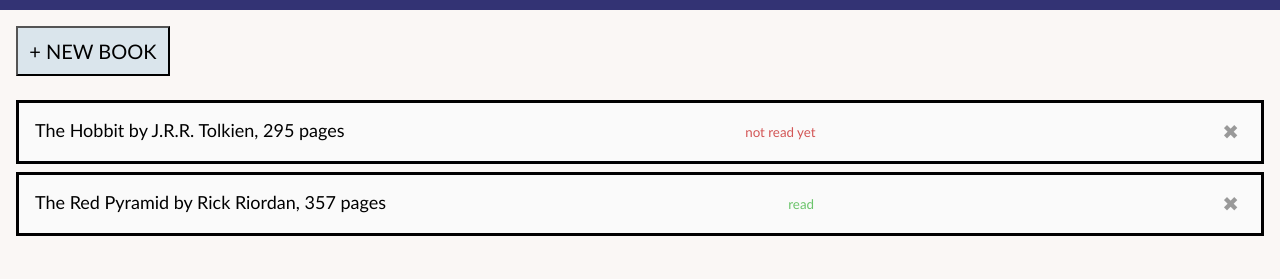
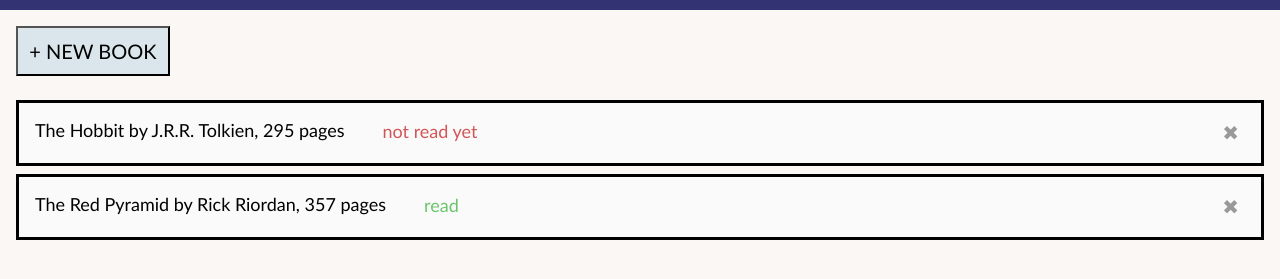
Before and after one commit to MichelleMWang/simple-library-app, a plain HTML site: page index.html in a window 1280 px wide. Shown: the part 83-362 px from the top of the page. Drawn offline with Linux system fonts and the light colour scheme.

Commit message:
final touches to UI

```diff
--- a/script.js
+++ b/script.js
@@ -99,6 +99,7 @@
 
     displayBook(newBook);
     modal.style.display = 'none';
+    reset();
 })
 
 
--- a/styles.scss
+++ b/styles.scss
@@ -32,6 +32,7 @@
         flex-direction: column;
         input{
             margin: 1rem;
+            padding: 1rem;
             border: 1px solid #999;
             font-size: 18px;
             font-family:'Gill Sans', 'Gill Sans MT', Calibri, 'Trebuchet MS', sans-serif;
@@ -89,9 +90,10 @@
         }
     }
     .change-read-button{
-        margin-left: auto;
-        margin-right: 0;
-        //border: 1px solid #999;
+        margin-left: 2rem;
+        //margin-right: 0;
+        padding-bottom: .3rem;
+        font-size: 18px;
         border: none;
         background-color: transparent;
         font-family: 'Trebuchet MS', 'Lucida Sans Unicode', 'Lucida Grande', 'Lucida Sans', Arial, sans-serif;
```
Also changed, not shown: styles.css, 1 other file.
